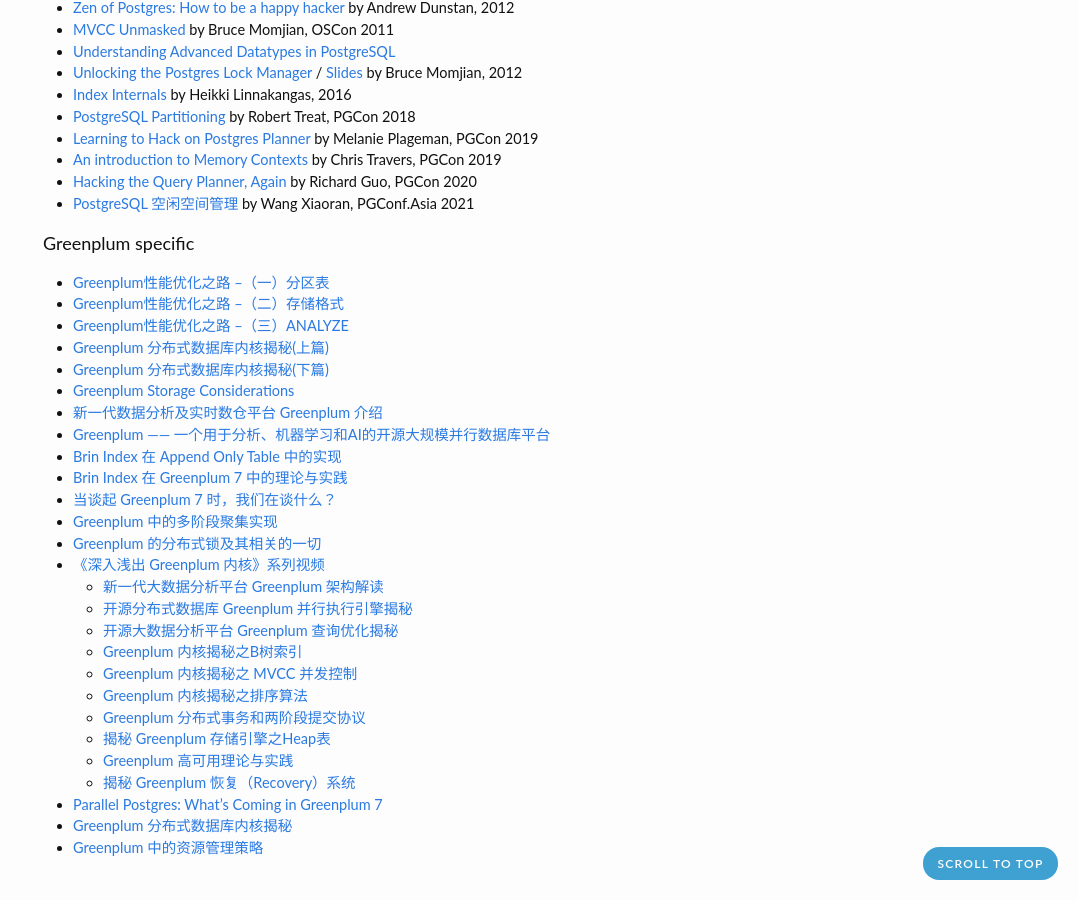
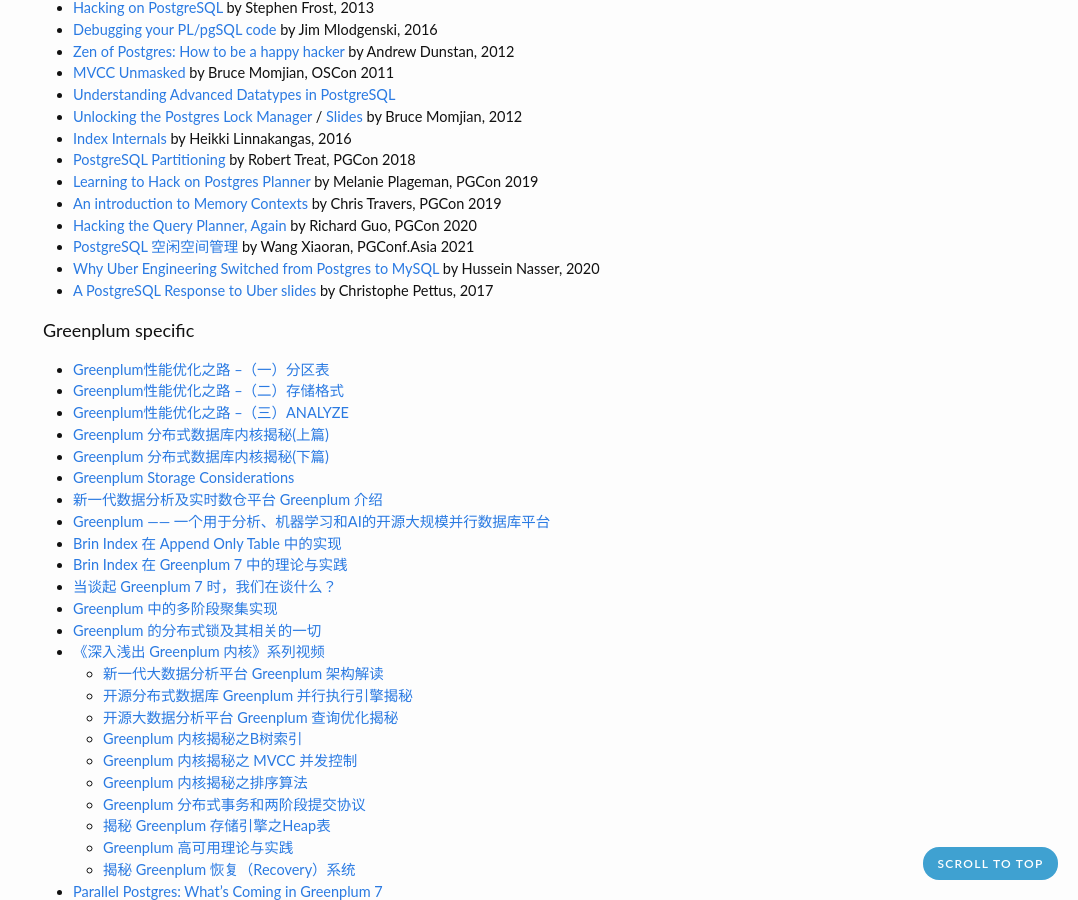
Before and after one commit to zhjwpku/zhjwpku.github.io, a Jekyll site: the page built from _posts/2022-07-12-awesome-postgres.md, in a window 1280 px wide and 900 px high, scrolled down 2323 px. Shown: the whole window, without its empty margins (202-1280 px from the left). Built offline with Jekyll 4.4.1, drawn with Linux system fonts in a browser that asks for light colours; comment, search, counter and statistics services are not loaded; some of the changed text lies outside the part shown.

Commit message:
Why Uber Engineering Switched from Postgres to MySQL and some responses
Signed-off-by: Junwang Zhao <zhjwpku@gmail.com>

```diff
--- a/_posts/2022-07-12-awesome-postgres.md
+++ b/_posts/2022-07-12-awesome-postgres.md
@@ -66,6 +66,8 @@
 - [VACUUM FULL doesn't mean "VACUUM, but better"](http://rhaas.blogspot.com/2014/03/vacuum-full-doesnt-mean-vacuum-but.html) by Robert Haas, 2014
 - [DO or UNDO - there is no VACUUM](http://rhaas.blogspot.com/2018/01/do-or-undo-there-is-no-vacuum.html) by Robert Haas, 2018
 - [Different Approaches for MVCC used in well known Databases](http://amitkapila16.blogspot.com/2015/03/different-approaches-for-mvcc-used-in.html) by Amit Kapila, 2015
+- [Why Uber Engineering Switched from Postgres to MySQL](https://www.uber.com/blog/postgres-to-mysql-migration/) 2016
+- [On Uber’s Choice of Databases](https://use-the-index-luke.com/blog/2016-07-29/on-ubers-choice-of-databases) by Markus Winand, 2016
 
 
 <h4>Books</h4>
@@ -118,6 +120,8 @@
 - [An introduction to Memory Contexts](https://www.youtube.com/watch?v=tP2pHbKz2R0) by Chris Travers, PGCon 2019
 - [Hacking the Query Planner, Again](https://www.youtube.com/watch?v=wTg02tniO2A) by Richard Guo, PGCon 2020
 - [PostgreSQL 空闲空间管理](https://www.bilibili.com/video/BV1934y1i7pk) by Wang Xiaoran, PGConf.Asia 2021
+- [Why Uber Engineering Switched from Postgres to MySQL](https://www.youtube.com/watch?v=_E43l5EbNI4) by Hussein Nasser, 2020
+- [A PostgreSQL Response to Uber](https://www.youtube.com/watch?v=5dIbB5GIqAo) [slides](https://thebuild.com/presentations/uber-perconalive-2017.pdf) by Christophe Pettus, 2017
 
 <h4>Greenplum specific</h4>
 
```
